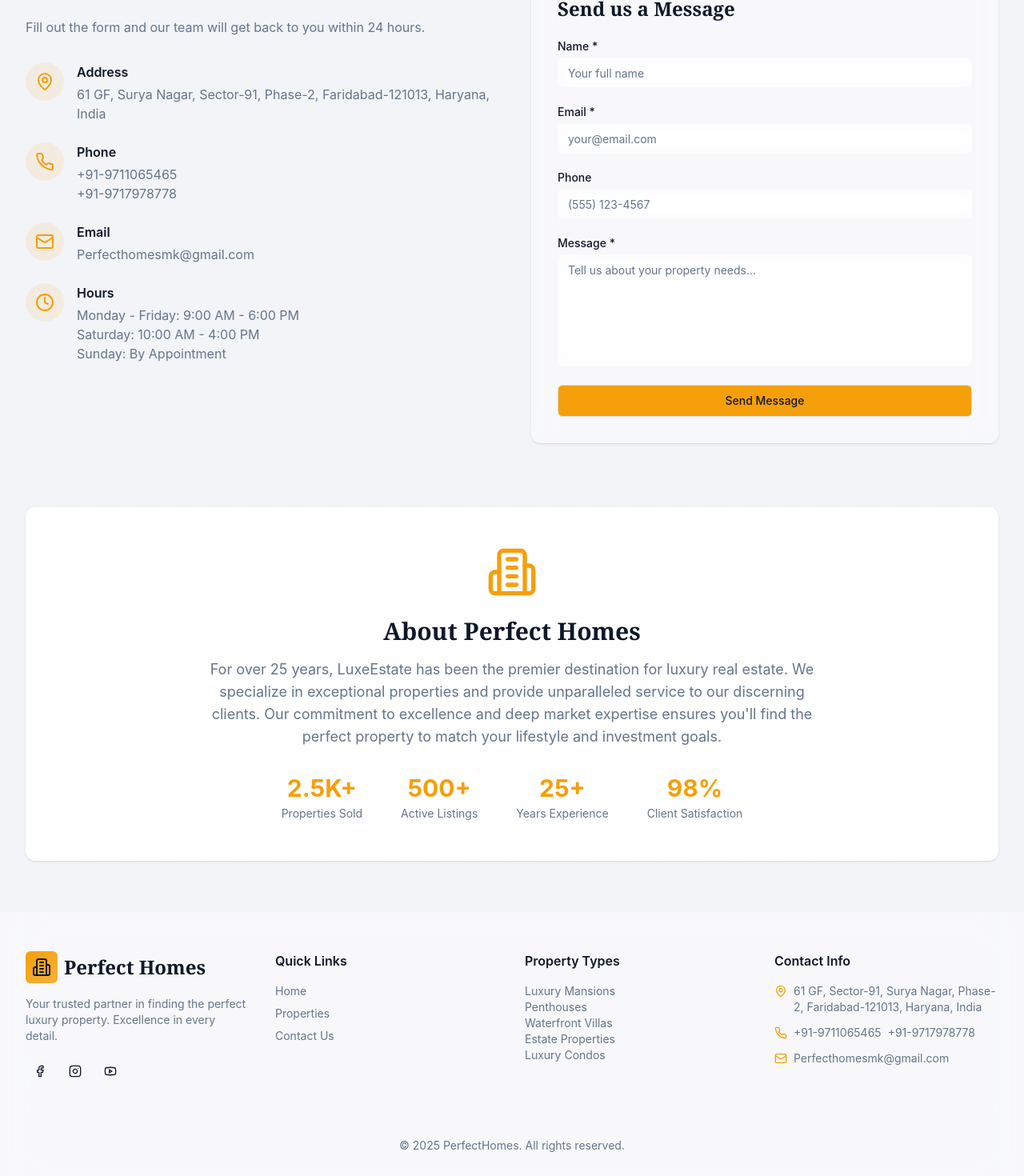
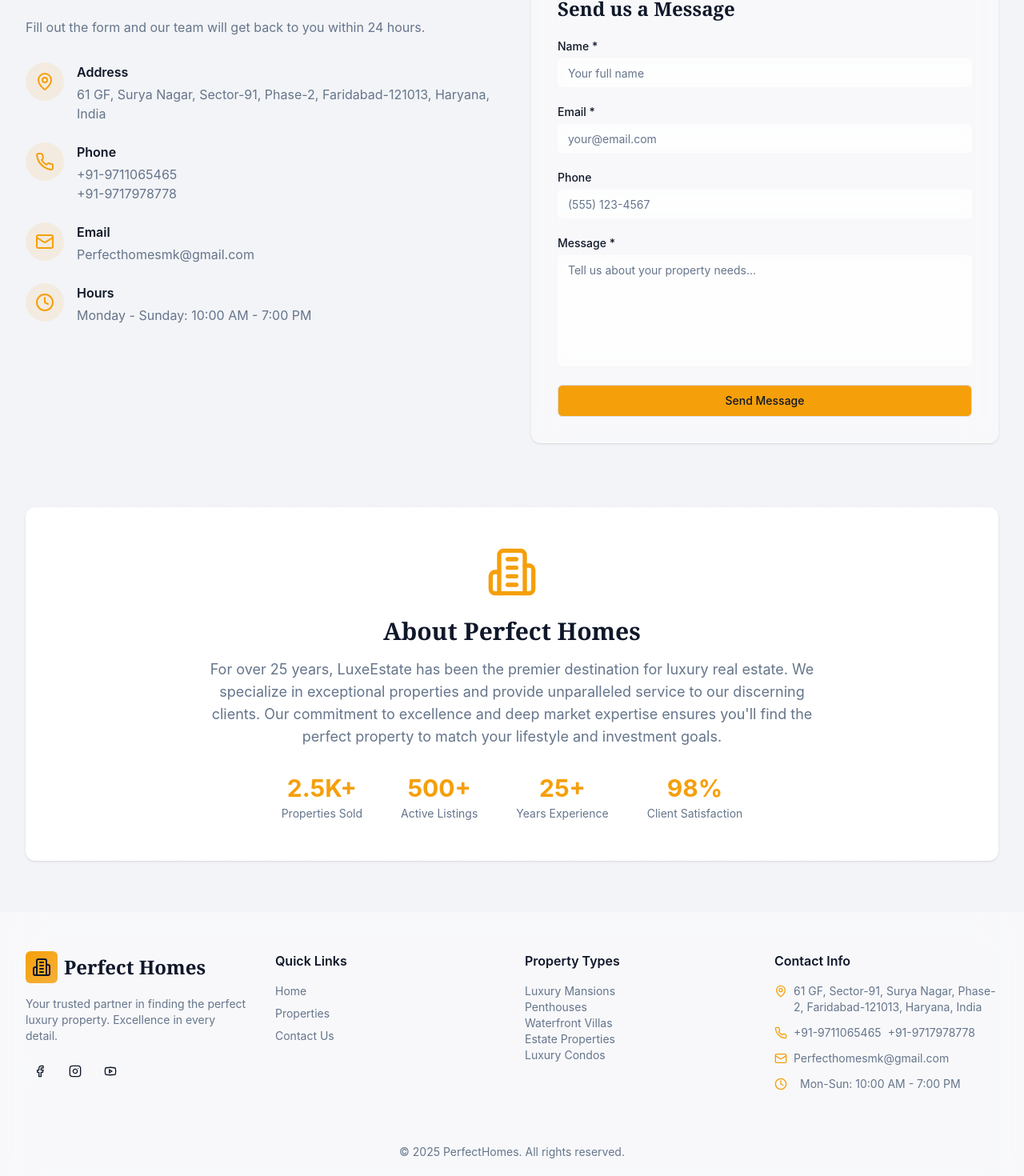
Before and after one commit to tascan25/Client_Perfect_Homes, a React (Vite) app: page /contact in a window 1280 px wide. Shown: the part 431-1901 px from the top of the page at 80% size. Built offline with nearby package versions, Linux system fonts and the light colour scheme.

Commit message:
updated the social media link, and add the tag line in hero section and updated the hours in contact and footer

```diff
--- a/src/components/Footer.tsx
+++ b/src/components/Footer.tsx
@@ -7,6 +7,7 @@ import {
   Facebook,
   Instagram,
   Youtube,
+  Clock,
 } from "lucide-react";
 import { Button } from "./ui/button";
 // import { Input } from "./ui/input";
@@ -30,47 +31,41 @@ export default function Footer() {
               Excellence in every detail.
             </p>
             <div className="flex gap-2">
-              <a href="www.google.com" target="_blank">
+              <a href="https://www.facebook.com/share/1FoF9egc7T/" target="_blank">
                 <Button
                   size="icon"
                   variant="ghost"
                   className="border border-white/10"
                   data-testid="button-social-facebook"
+
                 >
                   <Facebook className="w-4 h-4" />
                 </Button>
               </a>
 
-              <a href="www.google.com" target="_blank">
+              <a href="https://www.instagram.com/perfecthomesmk?igsh=MWEzcWpyNDZtbThpMw==" target="_blank" className="cursor-pointer">
                 <Button
                   size="icon"
                   variant="ghost"
                   className="border border-white/10"
                   data-testid="button-social-instagram"
+
                 >
                   <Instagram className="w-4 h-4" />
                 </Button>
               </a>
 
-              <a href="www.google.com" target="_blank">
+              <a href="https://www.youtube.com/" target="_blank" className="cursor-pointer">
                 <Button
                   size="icon"
                   variant="ghost"
                   className="border border-white/10"
                   data-testid="button-social-twitter"
+
                 >
                   <Youtube className="w-4 h-4" />
                 </Button>
               </a>
-
-              {/* <Button
-                size="icon"
-                variant="ghost"
-                className="border border-white/10"
-                data-testid="button-social-linkedin"
-              >
-                <Linkedin className="w-4 h-4" />
-              </Button> */}
             </div>
           </div>
 
@@ -157,6 +152,10 @@ export default function Footer() {
                 <Mail className="w-4 h-4 flex-shrink-0 text-primary" />
                 <a href="mailto:Perfecthomesmk@gmail.com"><span>Perfecthomesmk@gmail.com</span></a>
               </li>
+              <li className="flex items-center gap-2 cursor-pointer">
+                <Clock className="w-4 h-4 flex-shrink-0 text-primary" />
+                <span className="ml-2">Mon-Sun: 10:00 AM - 7:00 PM</span>
+              </li>
             </ul>
 
             {/* <div className="mt-6">
--- a/src/components/Hero.tsx
+++ b/src/components/Hero.tsx
@@ -49,8 +49,7 @@ export default function Hero() {
             transition={{ delay: 0.4, duration: 0.8 }}
             className="text-sm md:text-xl text-muted-foreground max-w-2xl mx-auto italic"
           >
-            Explore the finest collection of premium properties, handpicked for
-            discerning clients seeking excellence
+           We Are Deal In All Types Property Residential, Commercial, Industrial All Faridabad
           </motion.p>
         </motion.div>
 
--- a/src/pages/Contact.tsx
+++ b/src/pages/Contact.tsx
@@ -149,11 +149,7 @@ export default function Contact() {
                 <div>
                   <h3 className="font-semibold text-foreground mb-1">Hours</h3>
                   <p className="text-muted-foreground">
-                    Monday - Friday: 9:00 AM - 6:00 PM
-                    <br />
-                    Saturday: 10:00 AM - 4:00 PM
-                    <br />
-                    Sunday: By Appointment
+                    Monday - Sunday: 10:00 AM - 7:00 PM
                   </p>
                 </div>
               </div>
```
